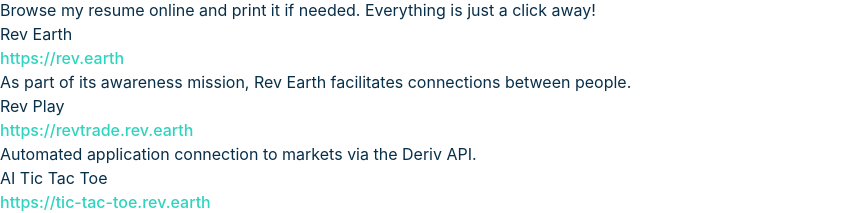
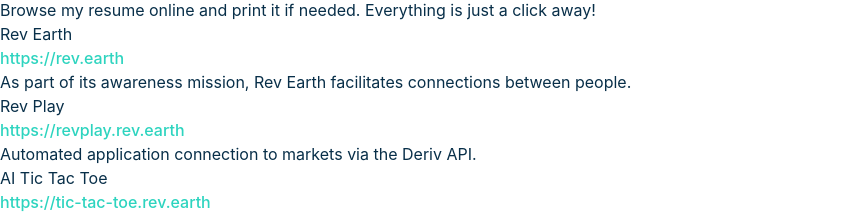
Before and after one commit to revione/resume2.0, a React (Vite) app: page / in a window 1280 px wide. Shown: the part 1000-1213 px from the top of the page, without its empty margins (0-858 px from the left). Built offline with nearby package versions, Linux system fonts and the light colour scheme.

Commit message:
update links

```diff
--- a/src/i18n/deutsch/index.ts
+++ b/src/i18n/deutsch/index.ts
@@ -124,7 +124,7 @@
     },
     {
       title: "Rev Play",
-      url: "https://revtrade.rev.earth",
+      url: "https://revplay.rev.earth",
       description:
         "Automatisierte Anwendungsverbindung zu Märkten über die Deriv-API.",
     },
--- a/src/i18n/english/index.ts
+++ b/src/i18n/english/index.ts
@@ -125,7 +125,7 @@
     },
     {
       title: "Rev Play",
-      url: "https://revtrade.rev.earth",
+      url: "https://revplay.rev.earth",
       description:
         "Automated application connection to markets via the Deriv API.",
     },
--- a/src/i18n/spanish/index.ts
+++ b/src/i18n/spanish/index.ts
@@ -125,7 +125,7 @@
     },
     {
       title: "Rev Play",
-      url: "https://revtrade.rev.earth",
+      url: "https://revplay.rev.earth",
       description:
         "Conexión automatizada de aplicaciones a mercados a través de la API de Deriv.",
     },
```
